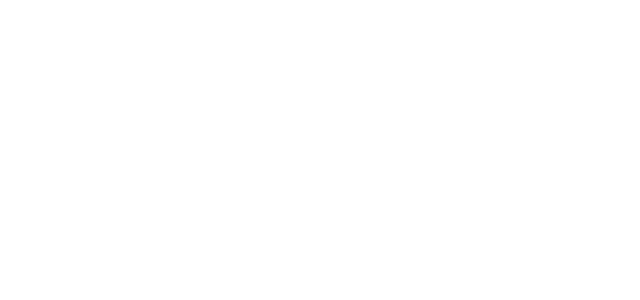
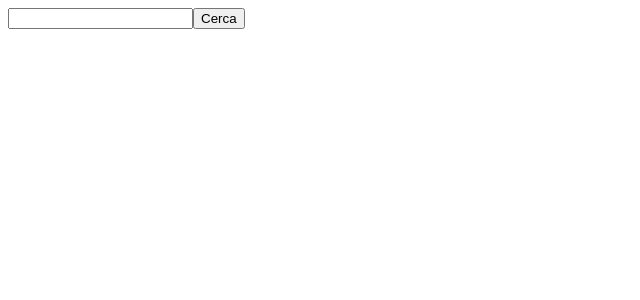
Before and after one commit to AlessioConsolo/vite-boolflix, a Vue app: page / in a window 1280 px wide. Shown: the top 300 px of the page, without its empty margins (0-640 px from the left). Built offline with nearby package versions, Linux system fonts and the light colour scheme.

Commit message:
[UPD] added searchbar

```diff
--- a/index.html
+++ b/index.html
@@ -1,10 +1,10 @@
-<!doctype html>
+<!DOCTYPE html>
 <html lang="en">
   <head>
     <meta charset="UTF-8" />
     <link rel="icon" type="image/svg+xml" href="/vite.svg" />
     <meta name="viewport" content="width=device-width, initial-scale=1.0" />
-    <title>Vite + Vue</title>
+    <title>Vite BoolFlix</title>
   </head>
   <body>
     <div id="app"></div>
--- a/src/App.vue
+++ b/src/App.vue
@@ -1,12 +1,13 @@
 <script setup>
 import filmSection from "./components/FilmSection.vue";
 import TVSection from "./components/TVSection.vue";
+import AppMain from "./components/AppMain.vue";
 </script>
 
 <template>
   <TVSection />
   <filmSection />
-  <title>Ciao</title>
+  <AppMain />
 </template>
 
 <style scoped></style>
--- /dev/null
+++ b/src/components/AppMain.vue
@@ -0,0 +1,10 @@
+<template lang="html">
+  <form>
+    <input type="search" name="searchbar" id="searchbar" />
+    <button type="button">Cerca</button>
+  </form>
+</template>
+<script>
+export default {};
+</script>
+<style lang=""></style>
```
